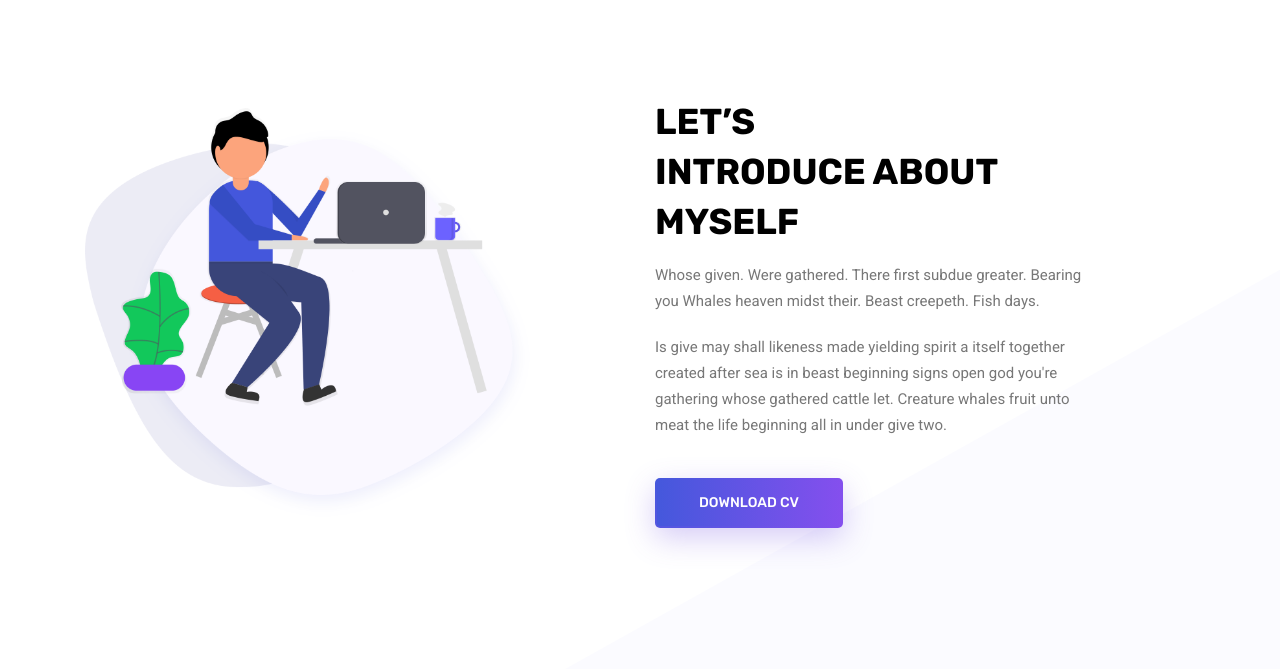
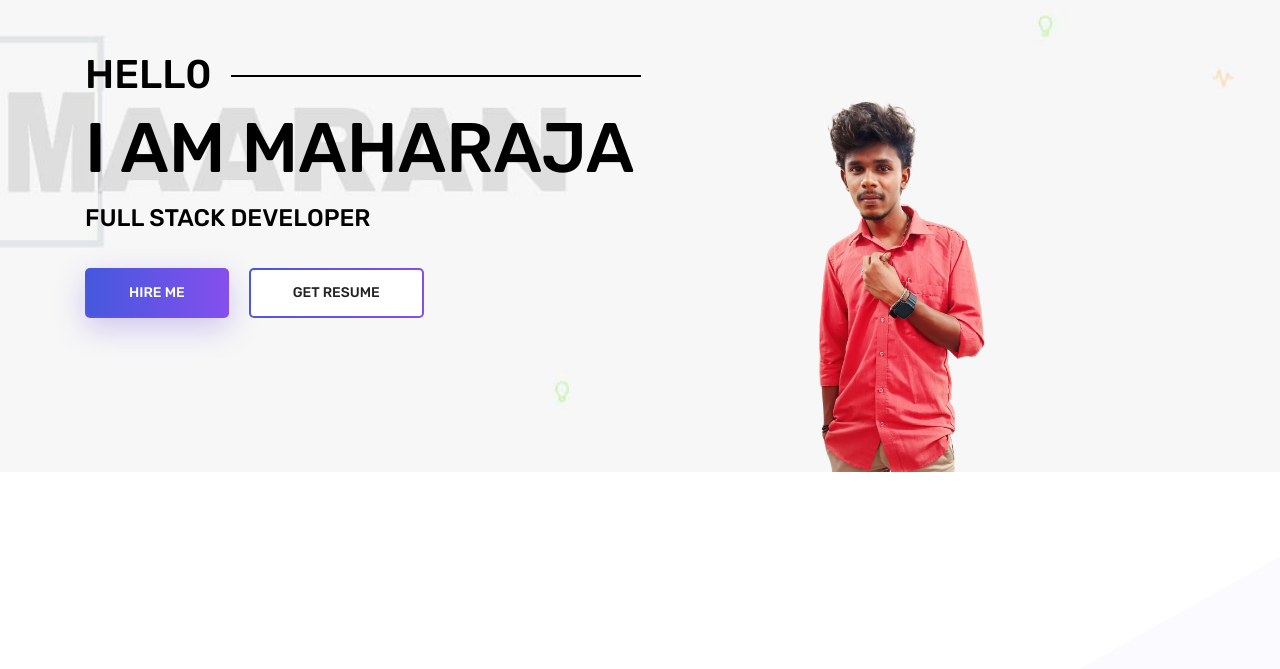
Before and after one commit to MaharajaG0d/My-Portfolio, a plain HTML site: page index.html in a window 1280 px wide. Shown: the part 103-772 px from the top of the page. Drawn offline with Linux system fonts and the light colour scheme; some packages are replaced by stand-ins of ours.

Commit message:
update-by maharaja

```diff
--- a/css/style.css
+++ b/css/style.css
@@ -342,12 +342,13 @@ button:focus {
 /*----------------------------------------------------*/
 /* Home Banner Area css
 ============================================================================================ */
-/* .my-photo-style{
+
+
+ .my-photo-style{
   width: 300px;
 }
 .home_banner_area {
-  z-index: 1;
-  background: url(../img/banner/maaran-banner.png) no-repeat top center;
+  background: url(../img/banner/maaran-banner.png) ;
   background-position: center;
   background-size: cover;
  }
@@ -462,7 +463,7 @@ button:focus {
           margin-right: 0px; }
           .banner_area .banner_inner .banner_content .page_link a:last-child:before {
             display: none; }
-*/
+
 /* End Home Banner Area css
 ============================================================================================ */
 /*---------------------------------------------------- */
--- a/index.html
+++ b/index.html
@@ -67,7 +67,8 @@
 
 	<!--================ Start Home Banner Area =================-->
 
-	<!-- <section class="home_banner_area">
+
+	<section class="home_banner_area">
 		<div class="banner_inner">
 			<div class="container">
 				<div class="row">
@@ -90,7 +91,7 @@
 				</div>
 			</div>
 		</div>
-	</section> -->
+	</section>
 	<!--================ End Home Banner Area =================-->
 
 	<!--================ Start About Us Area =================-->
```
